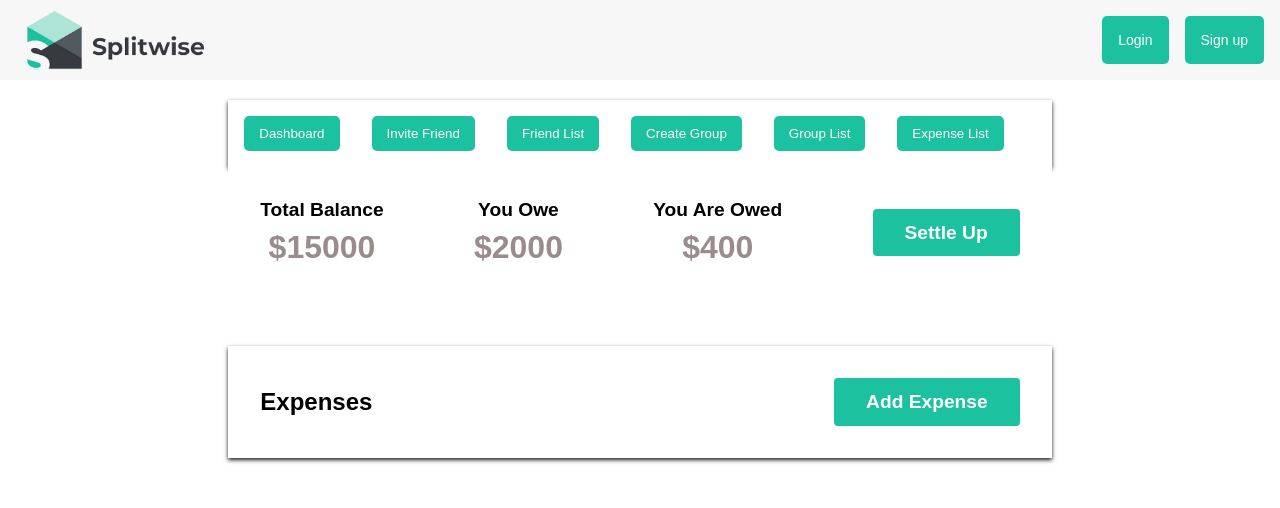
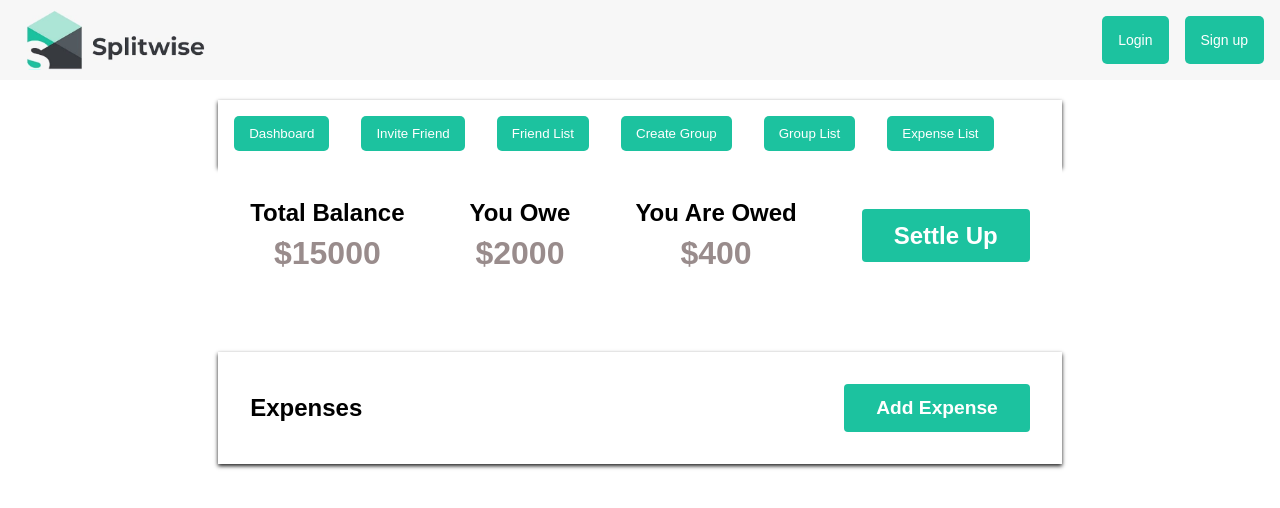
Before and after one commit to HarishChoure/splitwise, an Angular app: page /dashboard in a window 1280 px wide. Shown: the top 508 px of the page. Built offline with nearby package versions, Linux system fonts and the light colour scheme.

Commit message:
Remove console from add expense

```diff
--- a/src/app/dashboard/dashboard.component.scss
+++ b/src/app/dashboard/dashboard.component.scss
@@ -1,5 +1,11 @@
 @import '/src/app/layout/color.scss';
 //Dashboard container
+//Dashboard container
+// Font sizes
+$font-size-small: 1.2rem;
+$font-size-medium: 1.5rem;
+$font-size-large: 2rem;
+
 .dashboard-container {
   font-family: Arial, sans-serif;
 
@@ -16,7 +22,7 @@
               width: 80px;
           }
       }
-  //Menu conatiner
+
       .menu-container {
           ul {
               display: flex;
@@ -24,7 +30,7 @@
 
               li {
                   margin-right: 2rem;
-            font-size: 1.2rem;
+                  font-size: $font-size-medium;
                   font-weight: bold;
                   color: $light-gray;
 
@@ -36,7 +42,7 @@
           }
       }
   }
-    //Button design container
+
   .button-design {
       display: flex;
       justify-content: flex-end;
@@ -58,19 +64,19 @@
           color: $green;
       }
   }
-      //Balance container design
+
   .balance-container {
       display: flex;
       justify-content: space-between;
       align-items: center;
       background-color: $white;
       padding: 2rem;
-  //Balance Item container design
+
       .balance-item {
           display: flex;
           flex-direction: column;
           align-items: center;
-        font-size: 1.2rem;
+          font-size: $font-size-medium;
 
           .balance-label {
               font-weight: bold;
@@ -78,7 +84,7 @@
           }
 
           .balance-amount {
-          font-size: 2rem;
+              font-size: $font-size-large;
               font-weight: bold;
               color:$light-black;
           }
@@ -89,11 +95,11 @@
               margin-right: 2rem;
           }
       }
-  //Select button design
+
       .settle-up-button {
           background-color: $green;
           color: $white;
-        font-size: 1.2rem;
+          font-size: $font-size-medium;
           font-weight: bold;
           padding: 0.8rem 2rem;
           border-radius: 4px;
@@ -106,12 +112,15 @@
           }
       }
   }
-  //Expense design container
+
   .expenses-container {
       margin-top: 3rem;
       background-color:$white;
       box-shadow: 0 2px 4px $black;
       padding: 2rem;
+
+
+
 
       .expenses-header {
         display: flex;
@@ -119,7 +128,7 @@
         align-items: center;
 
         h2 {
-          font-size: 1.5rem;
+          font-size: $font-size-medium;
           font-weight: bold;
           margin: 0;
         }
@@ -127,7 +136,7 @@
         .add-expense-button {
           background-color: $green;
           color:$white;
-          font-size: 1.2rem;
+          font-size: $font-size-small;
           font-weight: bold;
           padding: 0.8rem 2rem;
           border-radius: 4px;
@@ -148,7 +157,7 @@
       flex-direction: column;
       justify-content: center;
       align-items: flex-start;
-
+      width:400px;
       .logo-container {
         margin-bottom: 1rem;
       }
--- a/src/app/friends/add-edit-friends/add-edit-friends.component.html
+++ b/src/app/friends/add-edit-friends/add-edit-friends.component.html
@@ -27,8 +27,8 @@
       </div>
       <!-- Invite friend button -->
       <div class="button-design">
-       <div> <button [disabled]="inviteForm.invalid"type="submit">Send Invite</button></div>
-        <div><button type="submit">Cancel Invite</button></div>
+        <button [disabled]="inviteForm.invalid"type="submit">Send Invite</button>
+        <button type="submit">Cancel Invite</button>
       </div>
     </form>
   </div>
--- a/src/app/group/group-list/group-list.component.html
+++ b/src/app/group/group-list/group-list.component.html
@@ -1,7 +1,7 @@
 <!-- Group list container -->
 <ng-container
  *ngIf="group_list" >
-<div class="group-listHeading"><h2>Group List</h2></div>
+<div class="group-listHeading"><h2>Friend List</h2></div>
 <!-- Group list -->
 <ul class="group-list">
   <li *ngFor="let name of group_names; let i = index;" class="m10 p10">
@@ -26,7 +26,7 @@
     <h1 class="group-name">{{selected_group_name}}</h1>
     <button type="button" class="cancel-btn" (click)="navigateGroupList()">Cancel</button>
   </div>
-  <!-- Group details table heading container -->
+  <!-- Group list heading container-->
   <div ng-app="">
     <div class="upper-table" ng-controller="membersController">
       <table>
@@ -37,7 +37,7 @@
             <th>Expense</th>
           </tr>
         </thead>
-        <!-- Group details data containaer  -->
+        <!-- Group list data container -->
         <tbody>
           <tr *ngFor="let member of group_detail">
             <td>{{member.member_name}}</td>
```
Lines whose indentation alone changed are shown as unchanged.
